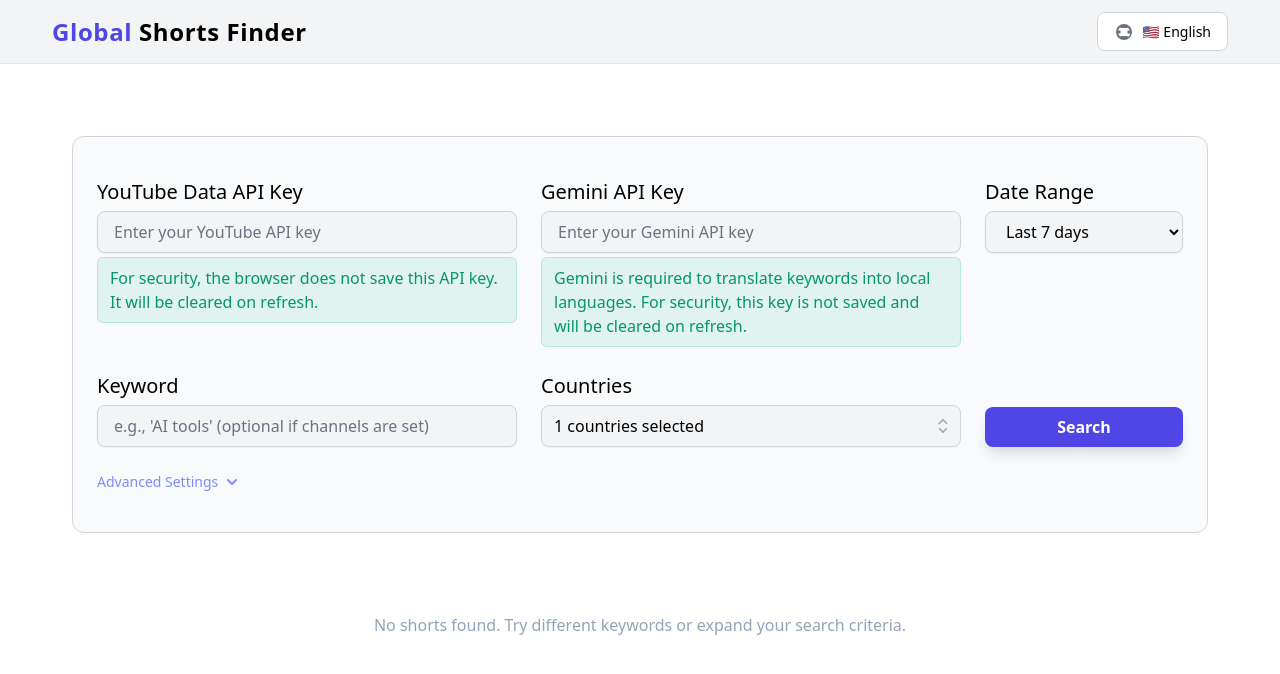
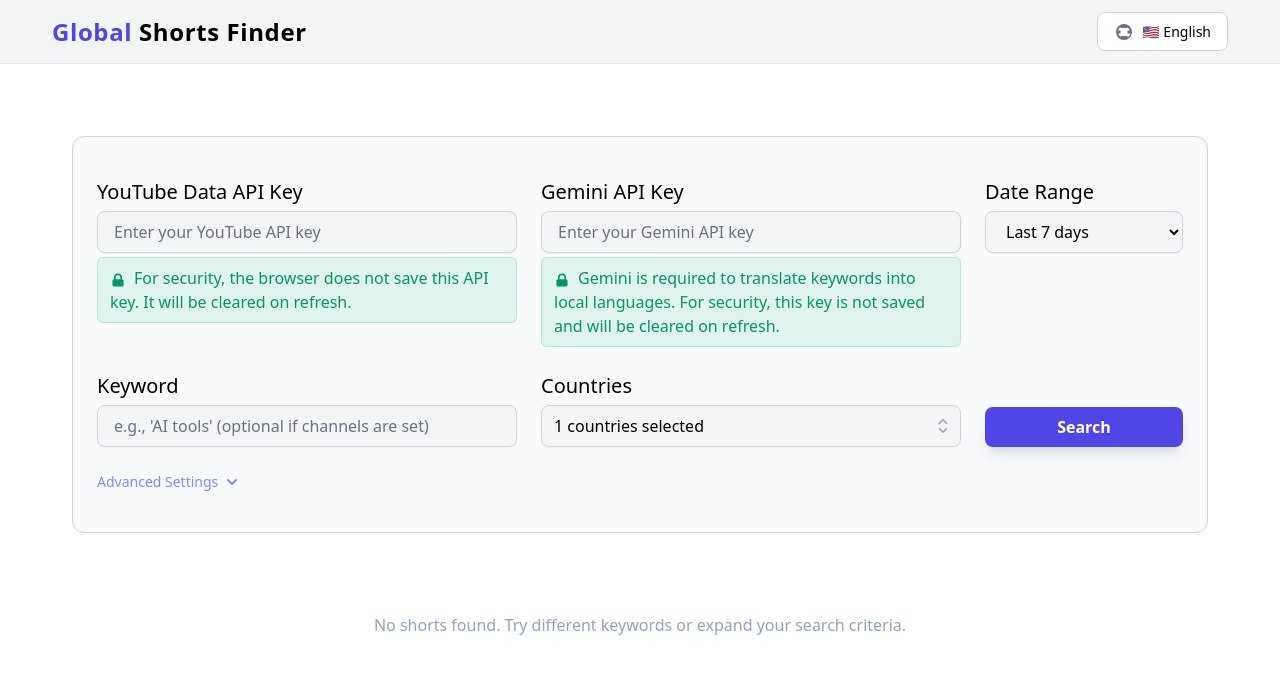
Before and after one commit to sujinkangdata11/sujin_sssss, a React (Vite) app: page / in a window 1280 px wide. Shown: the top 674 px of the page. Built offline with nearby package versions, Linux system fonts and the light colour scheme.

Commit message:
Add lock icons to API key security notices

```diff
--- a/App.tsx
+++ b/App.tsx
@@ -226,12 +226,22 @@
             <div className="form-group-span-2">
               <label htmlFor="youtubeApiKey" className="form-label">{t('youtubeApiKeyLabel')}</label>
               <input id="youtubeApiKey" type="password" value={youtubeApiKey} onChange={(e) => setYoutubeApiKey(e.target.value)} placeholder={t('youtubeApiKeyPlaceholder')} className="form-input" />
-              <p className="form-notice-success">{t('youtubeApiNotice')}</p>
+              <p className="form-notice-success">
+                <svg xmlns="http://www.w3.org/2000/svg" className="h-4 w-4 inline mr-2" viewBox="0 0 20 20" fill="currentColor">
+                  <path fillRule="evenodd" d="M5 9V7a5 5 0 0110 0v2a2 2 0 012 2v5a2 2 0 01-2 2H5a2 2 0 01-2-2v-5a2 2 0 012-2zm8-2v2H7V7a3 3 0 016 0z" clipRule="evenodd" />
+                </svg>
+                {t('youtubeApiNotice')}
+              </p>
             </div>
             <div className="form-group-span-2">
               <label htmlFor="geminiApiKey" className="form-label">{t('geminiApiKeyLabel')}</label>
               <input id="geminiApiKey" type="password" value={geminiApiKey} onChange={(e) => setGeminiApiKey(e.target.value)} placeholder={t('geminiApiKeyPlaceholder')} className="form-input" />
-               <p className="form-notice-success">{t('geminiApiNotice')}</p>
+               <p className="form-notice-success">
+                <svg xmlns="http://www.w3.org/2000/svg" className="h-4 w-4 inline mr-2" viewBox="0 0 20 20" fill="currentColor">
+                  <path fillRule="evenodd" d="M5 9V7a5 5 0 0110 0v2a2 2 0 012 2v5a2 2 0 01-2 2H5a2 2 0 01-2-2v-5a2 2 0 012-2zm8-2v2H7V7a3 3 0 016 0z" clipRule="evenodd" />
+                </svg>
+                {t('geminiApiNotice')}
+              </p>
             </div>
             <div>
               <label htmlFor="dateRange" className="form-label">{t('dateRangeLabel')}</label>
```
